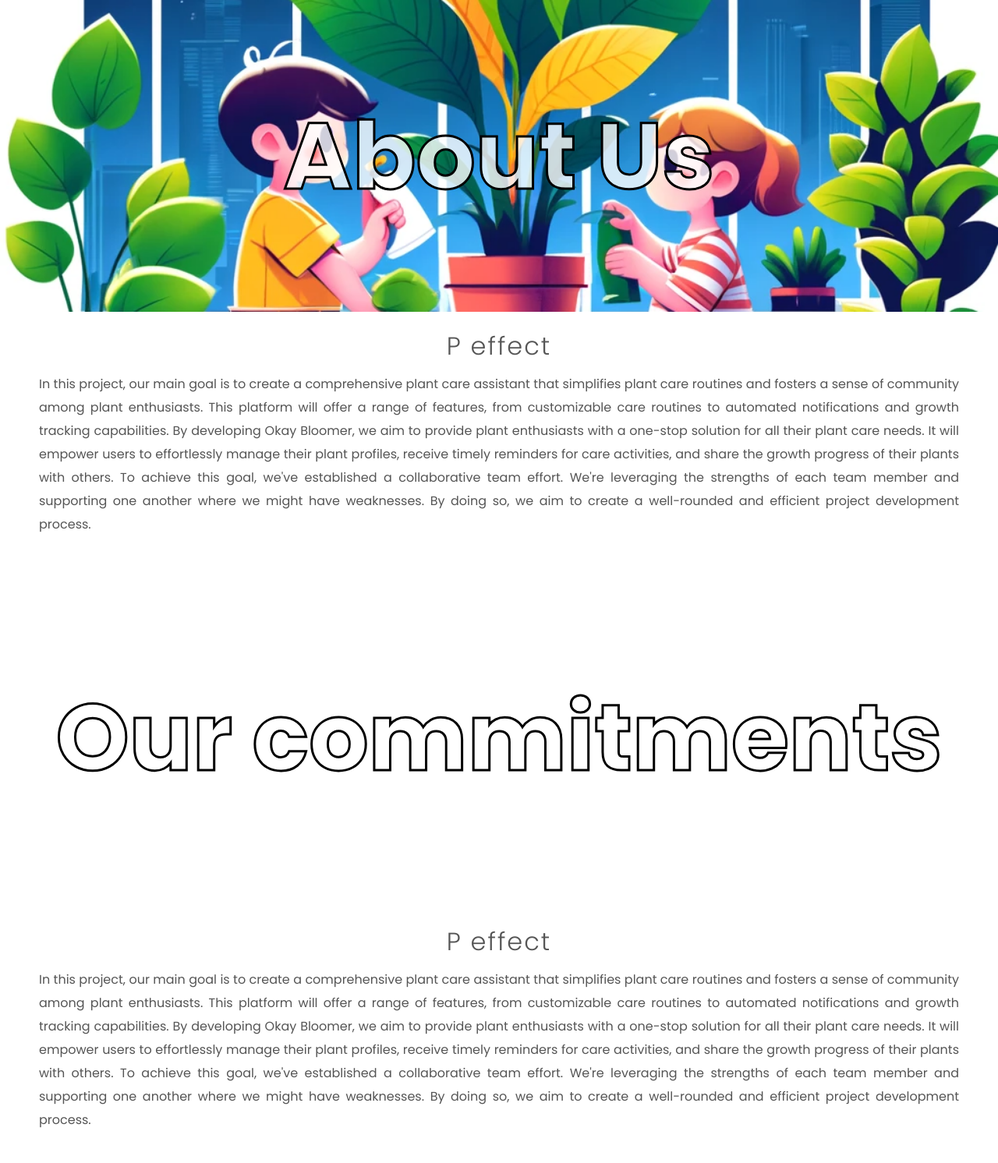
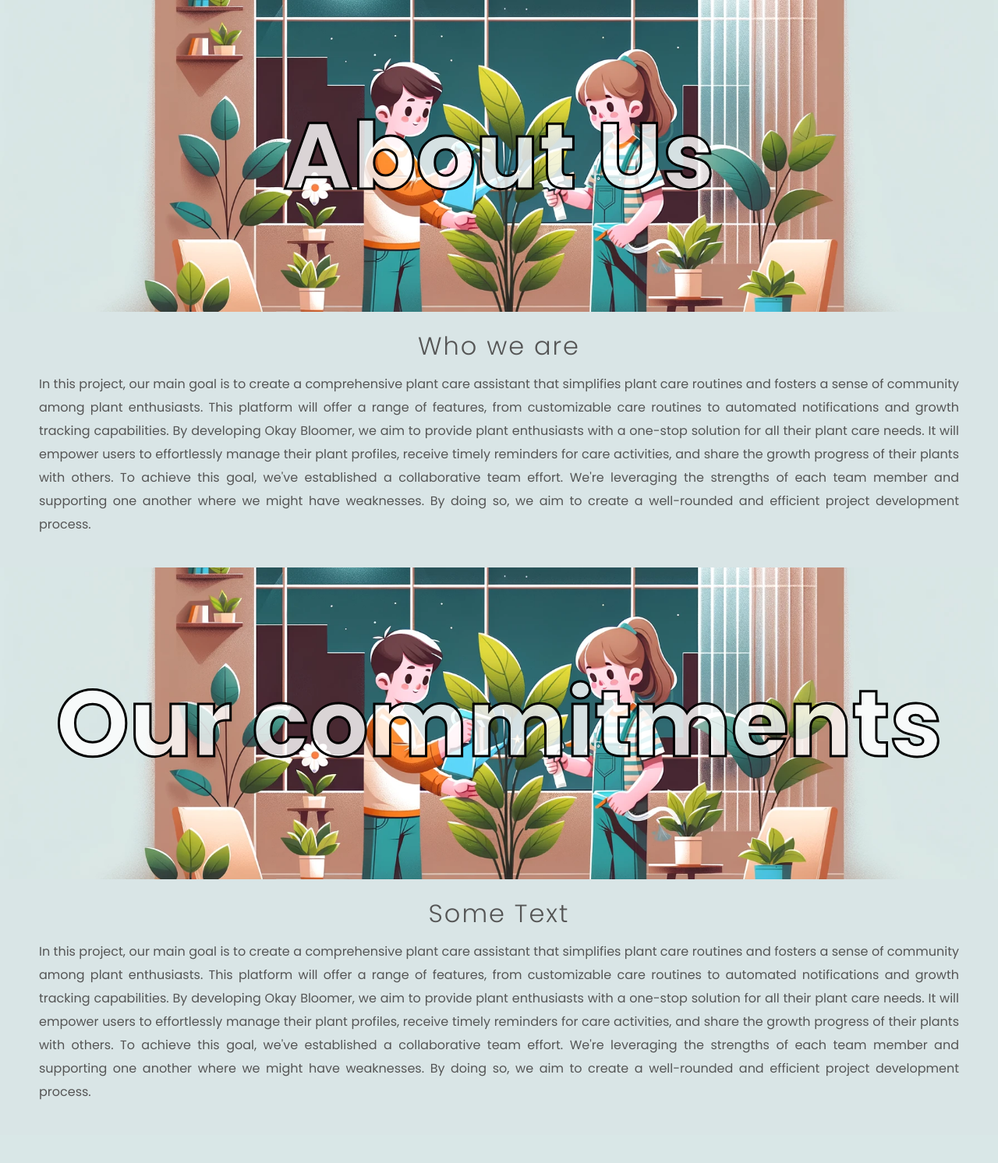
Before and after one commit to turbomoisty/okay_Bloomer, a Flask app: page / in a window 1280 px wide. Shown: the whole page at 78% size. After the commit the page ends 1411 px from the top, so only its background shows below. Run offline with Flask 3, Linux system fonts and the light colour scheme.

Commit message:
more images

```diff
--- a/OB/static/about_us.css
+++ b/OB/static/about_us.css
@@ -9,7 +9,7 @@
 }
 
 body {
-    background: #fff;
+    background: #D9E5E6;
 }
 
 h1 {
@@ -22,7 +22,15 @@ h1 {
 
 .parallax-1{
     height: 400px;
-    background: url('https://raw.githubusercontent.com/turbomoisty/okay_Bloomer/f3293b83fbf57a326dfc65eeb02ff5a908711f6e/OB/images/fff.png') no-repeat;
+    background: url('https://raw.githubusercontent.com/turbomoisty/okay_Bloomer/962da7df552cc8d53de33a67fc5fa8066cc753ab/OB/images/paraNa.png') no-repeat;
+    background-size: cover;
+    background-position: center;
+    background-attachment: fixed;
+    }
+
+.parallax-2{
+    height: 400px;
+    background: url('https://raw.githubusercontent.com/turbomoisty/okay_Bloomer/962da7df552cc8d53de33a67fc5fa8066cc753ab/OB/images/paraNa.png') no-repeat;
     background-size: cover;
     background-position: center;
     background-attachment: fixed;
@@ -35,7 +43,7 @@ h1 {
     align-items: center;
     height: 100%;
     text-align: center;
-    color: white;
+    color: #02ef;
 }
 
 h2 {
--- a/OB/templates/about_us.html
+++ b/OB/templates/about_us.html
@@ -15,7 +15,7 @@
                 <h1>About Us</h1>
             </div>
         </section>
-        <h2> P effect</h2>
+        <h2> Who we are</h2>
         <p>
             In this project, our main goal is to create a comprehensive plant care assistant
             that simplifies plant care routines and fosters a sense of community among plant enthusiasts.
@@ -30,7 +30,7 @@
                 <h1>Our commitments</h1>
             </div>
         </section>
-        <h2> P effect</h2>
+        <h2> Some Text</h2>
         <p>
             In this project, our main goal is to create a comprehensive plant care assistant
             that simplifies plant care routines and fosters a sense of community among plant enthusiasts.
```
Also changed, not shown: OB/images/randowaoman.png (added).
